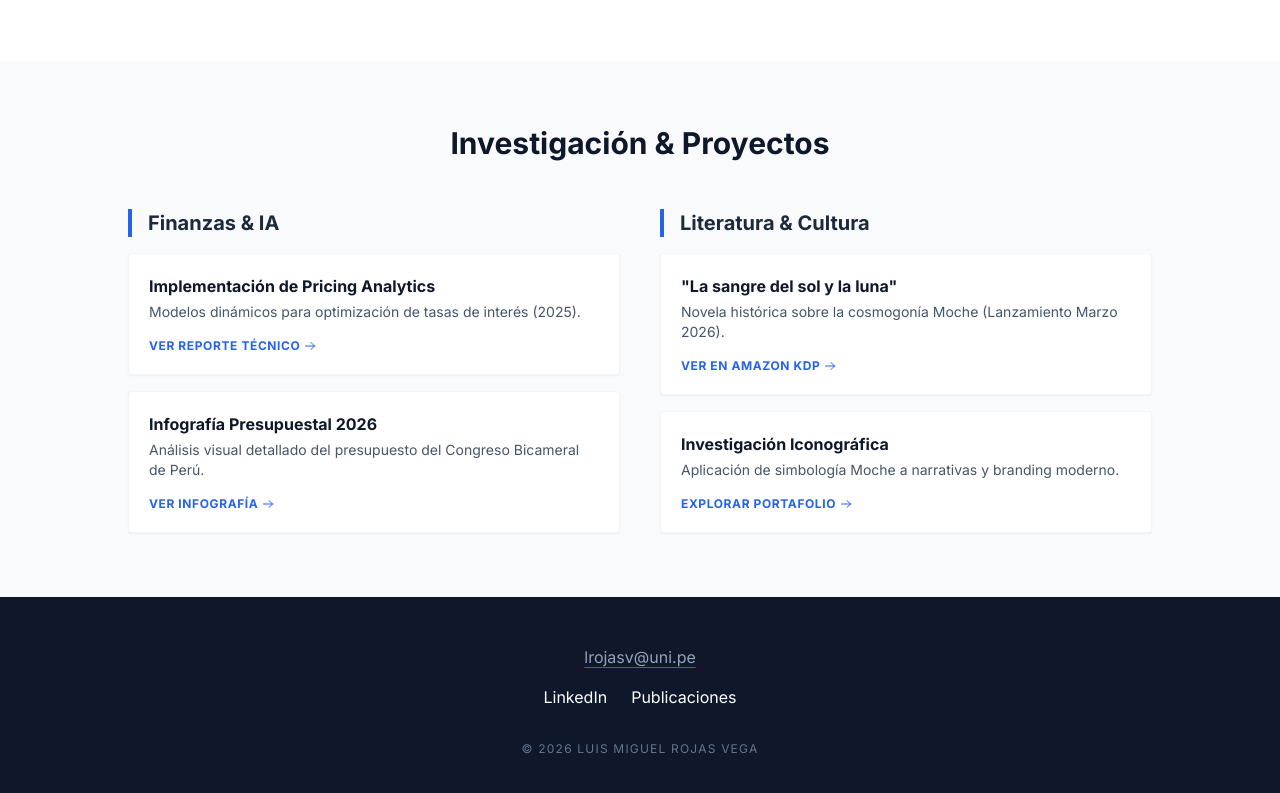
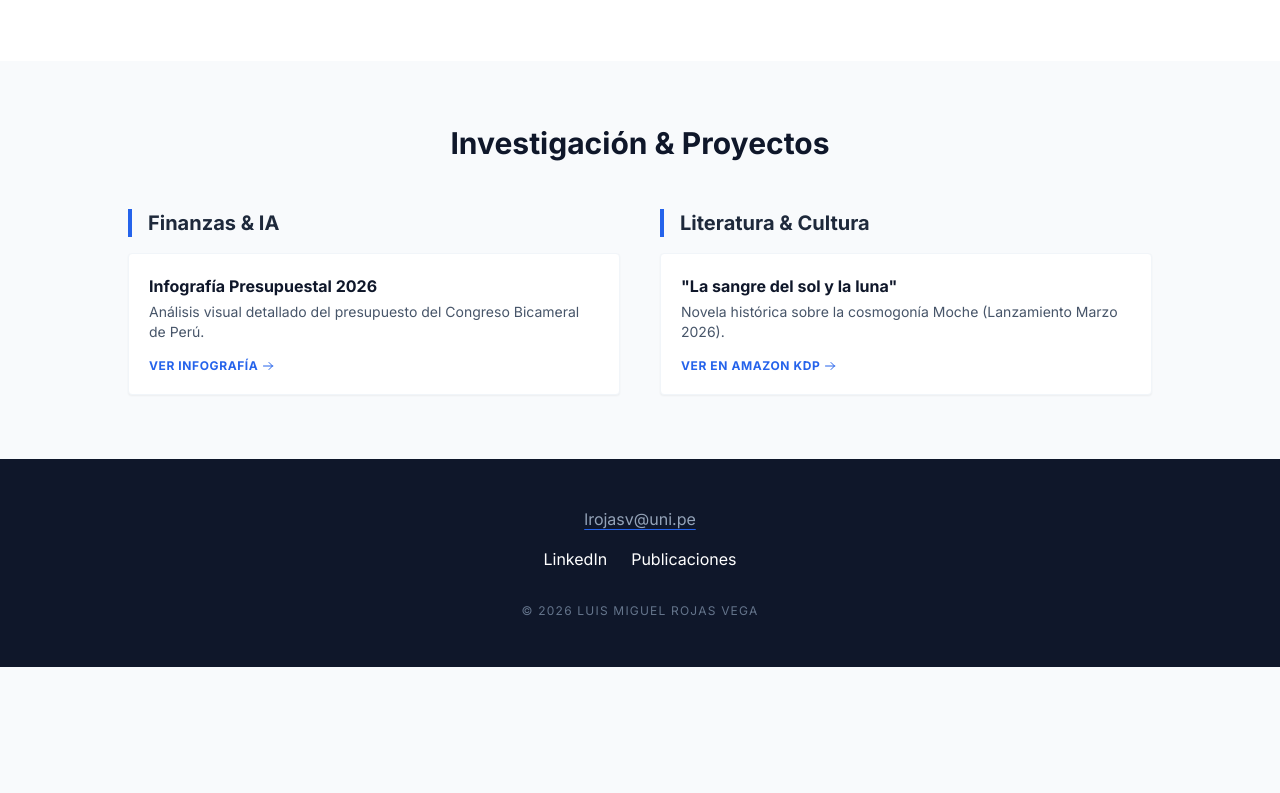
Before and after one commit to luismrvega/perfil-luis-rojas, a plain HTML site: page index.html in a window 1280 px wide. Shown: the part 1053-1846 px from the top of the page. After the commit the page ends 1720 px from the top, so only its background shows below. Drawn offline with nearby package versions, Linux system fonts and the light colour scheme.

Commit message:
Update index.html

```diff
--- a/index.html
+++ b/index.html
@@ -74,17 +74,6 @@
             <div>
                 <h3 class="text-xl font-bold text-slate-800 mb-4 border-l-4 border-blue-600 pl-4">Finanzas & IA</h3>
                 <ul class="space-y-4">
-                    <li class="bg-white p-5 rounded shadow-sm border border-slate-100">
-                        <div class="flex flex-col h-full justify-between">
-                            <div>
-                                <strong class="block text-slate-900">Implementación de Pricing Analytics</strong>
-                                <p class="text-sm text-slate-600 mt-1 mb-4">Modelos dinámicos para optimización de tasas de interés (2025).</p>
-                            </div>
-                            <a href="#" target="_blank" class="text-blue-600 text-xs font-bold uppercase tracking-wider hover:text-blue-800 flex items-center">
-                                Ver Reporte Técnico
-                                <svg class="w-3 h-3 ml-1" fill="none" stroke="currentColor" viewBox="0 0 24 24"><path stroke-linecap="round" stroke-linejoin="round" stroke-width="2" d="M14 5l7 7m0 0l-7 7m7-7H3"></path></svg>
-                            </a>
-                        </div>
                     </li>
                     <li class="bg-white p-5 rounded shadow-sm border border-slate-100">
                         <div class="flex flex-col h-full justify-between">
@@ -92,7 +81,7 @@
                                 <strong class="block text-slate-900">Infografía Presupuestal 2026</strong>
                                 <p class="text-sm text-slate-600 mt-1 mb-4">Análisis visual detallado del presupuesto del Congreso Bicameral de Perú.</p>
                             </div>
-                            <a href="#" target="_blank" class="text-blue-600 text-xs font-bold uppercase tracking-wider hover:text-blue-800 flex items-center">
+                            <a href="https://www.linkedin.com/posts/lrojasv_cuanto-vale-tu-voto-activity-7440720603357052928-E-Qb?utm_source=share&utm_medium=member_desktop&rcm=ACoAAAKqsqABL52pdJ5mL9z5wZeoUYw3zAGOWl4" target="_blank" class="text-blue-600 text-xs font-bold uppercase tracking-wider hover:text-blue-800 flex items-center">
                                 Ver Infografía
                                 <svg class="w-3 h-3 ml-1" fill="none" stroke="currentColor" viewBox="0 0 24 24"><path stroke-linecap="round" stroke-linejoin="round" stroke-width="2" d="M14 5l7 7m0 0l-7 7m7-7H3"></path></svg>
                             </a>
@@ -116,18 +105,6 @@
                             </a>
                         </div>
                     </li>
-                    <li class="bg-white p-5 rounded shadow-sm border border-slate-100">
-                        <div class="flex flex-col h-full justify-between">
-                            <div>
-                                <strong class="block text-slate-900">Investigación Iconográfica</strong>
-                                <p class="text-sm text-slate-600 mt-1 mb-4">Aplicación de simbología Moche a narrativas y branding moderno.</p>
-                            </div>
-                            <a href="#" target="_blank" class="text-blue-600 text-xs font-bold uppercase tracking-wider hover:text-blue-800 flex items-center">
-                                Explorar Portafolio
-                                <svg class="w-3 h-3 ml-1" fill="none" stroke="currentColor" viewBox="0 0 24 24"><path stroke-linecap="round" stroke-linejoin="round" stroke-width="2" d="M14 5l7 7m0 0l-7 7m7-7H3"></path></svg>
-                            </a>
-                        </div>
-                    </li>
                 </ul>
             </div>
 
```
